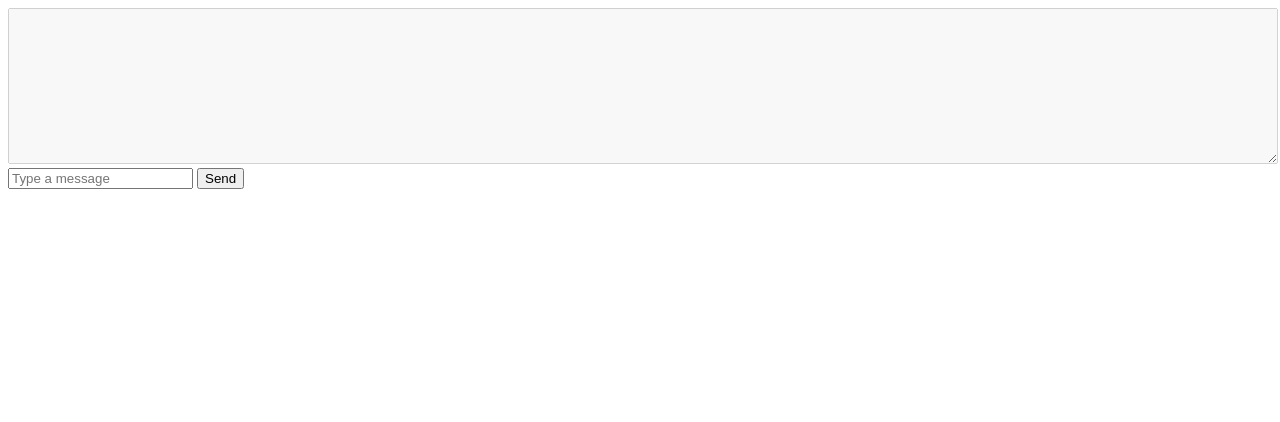
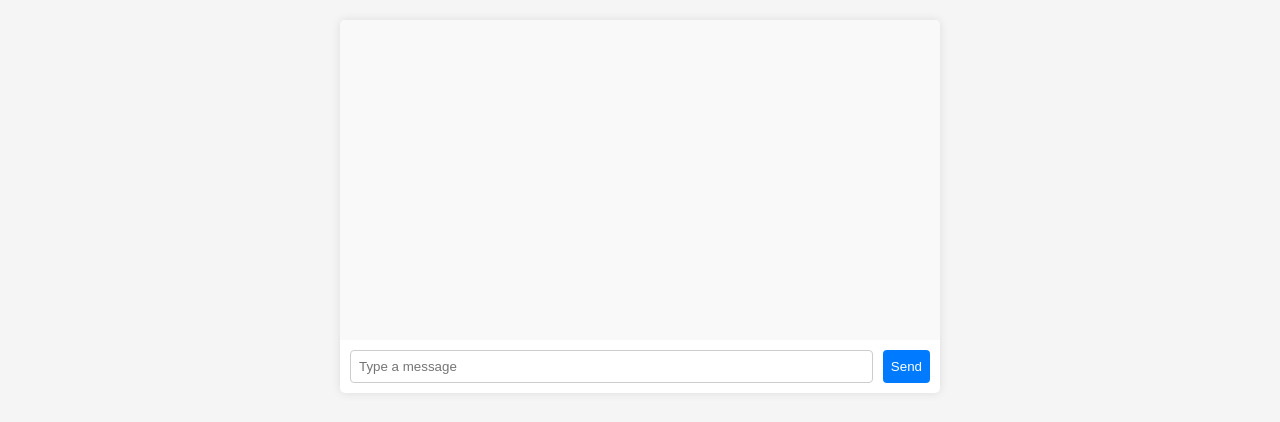
Before and after one commit to Davilopesm/chat-and-go, a plain HTML site: page static/index.html in a window 1280 px wide. Drawn offline with Linux system fonts and the light colour scheme; files that its build step writes are made by us from their sources.

```diff
--- a/static/index.html
+++ b/static/index.html
@@ -1,27 +1,38 @@
-<!-- index.html -->
 <!DOCTYPE html>
 <html lang="en">
 	<head>
 		<meta charset="UTF-8" />
 		<meta name="viewport" content="width=device-width, initial-scale=1.0" />
-		<title>WebSocket Chat</title>
+		<title>Chat and GO</title>
+		<link rel="stylesheet" href="static/styles.css" />
+		<script
+			src="https://unpkg.com/htmx.org@1.9.10"
+			integrity="sha384-D1Kt99CQMDuVetoL1lrYwg5t+9QdHe7NLX/SoJYkXDFfX37iInKRy5xLSi8nO7UC"
+			crossorigin="anonymous"
+		></script>
 	</head>
 	<body>
-		<div>
-			<textarea
-				id="chatOutput"
-				style="width: 100%"
-				rows="10"
-				disabled
-			></textarea>
-		</div>
-		<div>
-			<input type="text" id="messageInput" placeholder="Type a message" />
-			<button onclick="sendMessage()">Send</button>
+		<div class="chat-container">
+			<div id="chatOutput" class="chat-output"></div>
+			<div class="chat-input">
+				<form
+					hx-post="/send"
+					hx-trigger="submit"
+					onsubmit="return sendMessage()"
+				>
+					<input
+						type="text"
+						id="messageInput"
+						name="message"
+						placeholder="Type a message"
+						required
+					/>
+					<button type="submit">Send</button>
+				</form>
+			</div>
 		</div>
 
 		<script>
-			// WebSocket setup
 			const ws = new WebSocket("ws://localhost:3000/ws");
 
 			ws.addEventListener("open", (event) => {
@@ -29,11 +40,9 @@
 			});
 
 			ws.addEventListener("message", (event) => {
-				// Display the received message in the chat output
-				const chatOutput = document.getElementById("chatOutput");
-				chatOutput.value += event.data + "\n";
+				const chatContent = document.getElementById("chatOutput");
+				chatContent.innerHTML += event.data + "<br>";
 			});
-
 			ws.addEventListener("close", (event) => {
 				console.log("WebSocket connection closed:", event);
 			});
@@ -42,19 +51,43 @@
 				console.error("WebSocket error:", event);
 			});
 
-			// Function to send a message
 			function sendMessage() {
 				const messageInput = document.getElementById("messageInput");
 				const message = messageInput.value;
 
 				if (message.trim() !== "") {
-					// Send the message to the server
 					ws.send(message);
-
-					// Clear the input field
 					messageInput.value = "";
 				}
 			}
 		</script>
 	</body>
 </html>
+
+<!-- <!DOCTYPE html>
+<html lang="en">
+	<head>
+		<meta charset="UTF-8" />
+		<meta name="viewport" content="width=device-width, initial-scale=1.0" />
+		<title>Chat and GO</title>
+		<link rel="stylesheet" href="static/styles.css" />
+		<script
+			src="https://unpkg.com/htmx.org@1.9.10"
+			integrity="sha384-D1Kt99CQMDuVetoL1lrYwg5t+9QdHe7NLX/SoJYkXDFfX37iInKRy5xLSi8nO7UC"
+			crossorigin="anonymous"
+		></script>
+		<script src="https://unpkg.com/htmx.org/dist/ext/ws.js"></script>
+	</head>
+
+	<body>
+		<div hx-ext="ws" ws-connect="ws://localhost:3000/ws">
+			<div id="chatOutput" class="chat-output"></div>
+			<div class="chat-input">
+				<form id="form" ws-send>
+					<input name="chat_message" />
+					<button type="submit">Send</button>
+				</form>
+			</div>
+		</div>
+	</body>
+</html> -->
--- /dev/null
+++ b/static/styles.css
@@ -0,0 +1,59 @@
+body {
+	font-family: Arial, sans-serif;
+	margin: 0;
+	padding: 0;
+	background-color: #f5f5f5;
+}
+
+.chat-container {
+	max-width: 600px;
+	margin: 20px auto;
+	background-color: #fff;
+	box-shadow: 0 0 10px rgba(0, 0, 0, 0.1);
+	border-radius: 5px;
+	overflow: hidden;
+}
+
+.chat-output {
+	height: 300px;
+	overflow-y: auto;
+	padding: 10px;
+	background-color: #f9f9f9;
+}
+
+.chat-input {
+	display: flex;
+	padding: 10px;
+}
+
+form {
+	flex: 1;
+	display: flex;
+}
+
+input {
+	flex: 1;
+	padding: 8px;
+	border: 1px solid #ccc;
+	border-radius: 4px;
+}
+
+button {
+	padding: 8px;
+	margin-left: 10px;
+	background-color: #007bff;
+	color: #fff;
+	border: none;
+	border-radius: 4px;
+	cursor: pointer;
+}
+
+button:hover {
+	background-color: #0056b3;
+}
+
+.loading {
+	padding: 10px;
+	text-align: center;
+	color: #777;
+}
```
Also changed, not shown: 1 other file.
